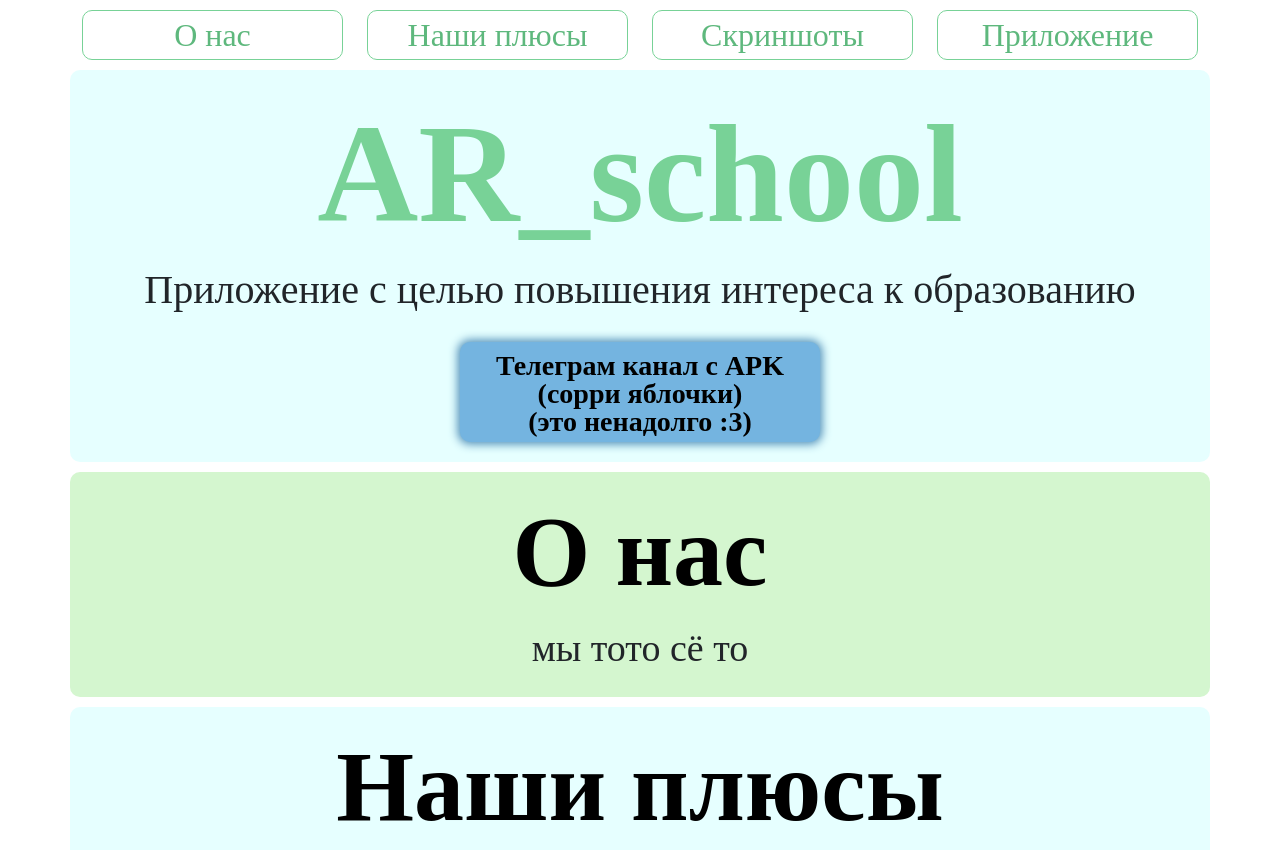
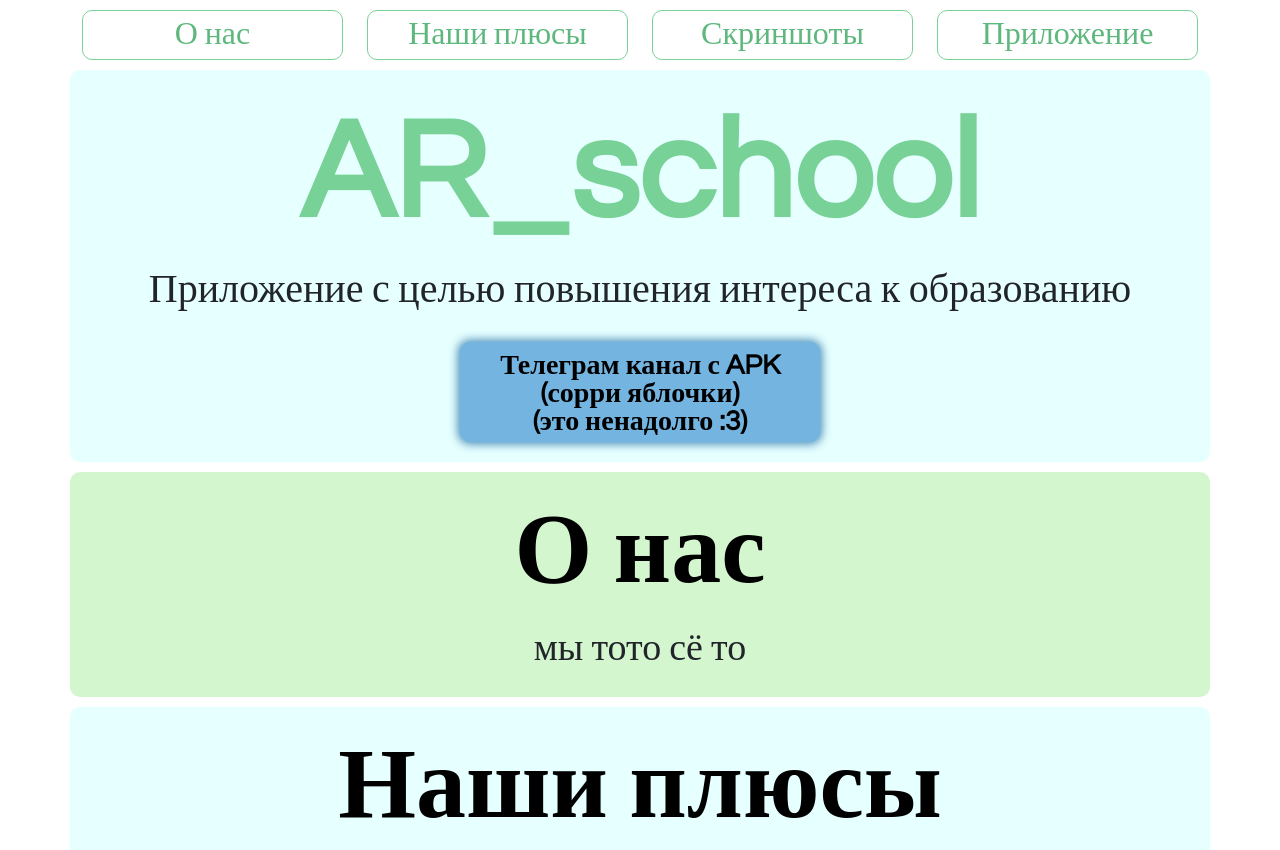
Before and after one commit to br-prog/br-prog.github.io, a plain HTML site: page index.html in a window 1280 px wide. Shown: the top 850 px of the page. Drawn offline with nearby package versions, Linux system fonts and the light colour scheme; files that its build step writes are made by us from their sources.

Commit message:
problem with fonts

```diff
--- a/sass/_fonts.scss
+++ /dev/null
@@ -1,13 +0,0 @@
-@font-face {
-  font-family: "СenturyGothic";
-  src: url("../fonts/СenturyGothic-Regular.ttf") format("truetype");
-  font-weight: 400;
-  font-style: normal;
-}
-
-@font-face {
-  font-family: "СenturyGothic";
-  src: url("../fonts/СenturyGothic-Bold.ttf") format("truetype");
-  font-weight: 700;
-  font-style: normal;
-}
--- a/sass/style.scss
+++ b/sass/style.scss
@@ -1,9 +1,22 @@
 @import 'variables';
-@import 'fonts';
 @import 'mixins';
 
+@font-face {
+  font-family: "Сentury Gothic";
+  src: url("../fonts/СenturyGothic-Regular.ttf") format("truetype");
+  font-weight: 400;
+  font-style: normal;
+}
+
+@font-face {
+  font-family: "Сentury Gothic";
+  src: url("../fonts/СenturyGothic-Bold.ttf") format("truetype");
+  font-weight: 700;
+  font-style: normal;
+}
+
 * {
-  font-family: "CenturyGothic";
+  font-family: "Century Gothic";
 }
 
 .header {
```
